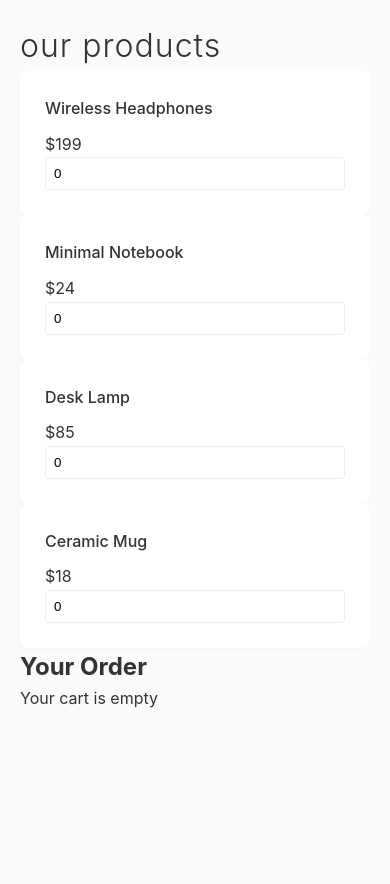
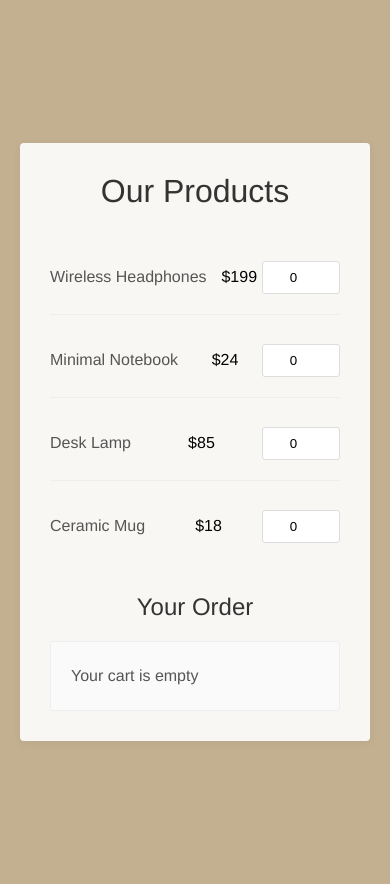
Before and after one commit to mizanozack/bymaiza, a PHP site: page / in a window 390 px wide. Before the commit the page ends 708 px from the top, so only its background shows below. Run offline with PHP 8.4, Linux system fonts and the light colour scheme.

Commit message:
Update style.css

```diff
--- a/style.css
+++ b/style.css
@@ -1,142 +1,103 @@
-:root {
-    --bg: #fafafa;
-    --text: #333;
-    --primary: #1a1a1a;
-    --secondary: #999;
-    --highlight: #000;
-    --card-bg: #fff;
+body {
+    font-family: 'Helvetica Neue', Arial, sans-serif;
+    margin: 0;
+    padding: 20px;
+    background-color: #C3B091; /* Khaki background */
+    min-height: 100vh;
+    display: flex;
+    justify-content: center;
+    align-items: center;
 }
 
-* {
-    margin: 0;
-    padding: 0;
-    box-sizing: border-box;
+.container {
+    background-color: rgba(255, 255, 255, 0.9);
+    padding: 30px;
+    border-radius: 4px;
+    width: 100%;
+    max-width: 500px;
+    box-shadow: 0 2px 10px rgba(0, 0, 0, 0.05);
 }
 
-body {
-    font-family: 'Inter', sans-serif;
-    background-color: var(--bg);
-    color: var(--text);
-    line-height: 1.6;
-    padding: 20px;
+h1, h2 {
+    text-align: center;
+    color: #333;
+    font-weight: 300;
+    margin-top: 0;
 }
 
-.app-container {
-    max-width: 1200px;
-    margin: 0 auto;
+h1 {
+    margin-bottom: 30px;
 }
 
-header {
+h2 {
+    margin-top: 30px;
+    margin-bottom: 15px;
+}
+
+.product-item {
+    padding: 12px 0;
+    margin-bottom: 8px;
     display: flex;
     justify-content: space-between;
     align-items: center;
-    margin-bottom: 40px;
-    padding-bottom: 15px;
     border-bottom: 1px solid #eee;
 }
 
-h1 {
-    font-weight: 300;
-    font-size: 2rem;
-    text-transform: lowercase;
-    letter-spacing: 1px;
-}
-
-.cart-indicator {
-    background-color: var(--highlight);
-    color: white;
-    width: 24px;
-    height: 24px;
-    border-radius: 50%;
-    display: flex;
-    align-items: center;
-    justify-content: center;
-    font-size: 0.8rem;
-}
-
-.products {
-    display: grid;
-    grid-template-columns: repeat(auto-fill, minmax(280px, 1fr));
-    gap: 20px;
-    margin-bottom: 40px;
-}
-
-.product-item {
-    background: var(--card-bg);
-    padding: 25px;
-    border-radius: 8px;
-    box-shadow: 0 2px 4px rgba(0,0,0,0.02);
-    transition: all 0.3s ease;
-}
-
-.product-item:hover {
-    box-shadow: 0 4px 12px rgba(0,0,0,0.05);
-    transform: translateY(-2px);
+.product-item:last-child {
+    border-bottom: none;
 }
 
 .product-item label {
-    display: block;
-    margin-bottom: 10px;
-    font-weight: 500;
+    margin-right: 10px;
+    color: #555;
 }
 
-.product-item input {
-    width: 100%;
+input[type="number"] {
+    width: 60px;
     padding: 8px;
-    border: 1px solid #eee;
-    border-radius: 4px;
-}
-
-.order-summary {
-    background: var(--card-bg);
-    padding: 30px;
-    border-radius: 8px;
-    box-shadow: 0 2px 4px rgba(0,0,0,0.02);
-    margin-top: 40px;
-}
-
-.order-summary h2 {
-    font-weight: 300;
-    margin-bottom: 20px;
-    text-transform: lowercase;
-    letter-spacing: 1px;
+    border: 1px solid #ddd;
+    border-radius: 3px;
+    text-align: center;
 }
 
 #place-order-btn {
+    background-color: #8B966A; /* Earthy green */
+    color: white;
+    padding: 12px 20px;
+    border: none;
+    border-radius: 3px;
+    cursor: pointer;
+    font-size: 16px;
+    display: block;
+    margin: 30px auto 0;
     width: 100%;
-    padding: 12px;
-    background-color: var(--highlight);
-    color: white;
-    border: none;
-    border-radius: 4px;
-    font-size: 1rem;
-    margin-top: 20px;
-    cursor: pointer;
-    transition: background 0.3s;
+    max-width: 200px;
+    transition: background-color 0.2s;
 }
 
 #place-order-btn:hover {
-    background-color: #333;
+    background-color: #7A8560;
 }
 
-/* Confirmation styles */
-.confirmation-view {
-    text-align: center;
-    padding: 40px 0;
+#order-summary {
+    margin-top: 20px;
+    padding: 20px;
+    border: 1px solid #eee;
+    border-radius: 3px;
+    background-color: #fafafa;
 }
 
-.confirmation-view h2 {
-    font-weight: 300;
-    margin-bottom: 20px;
+#order-summary p {
+    margin: 5px 0;
+    color: #555;
 }
 
-/* Mobile responsiveness */
-@media (max-width: 768px) {
-    .products {
-        grid-template-columns: 1fr;
-    }
+hr {
+    border: none;
+    border-top: 1px solid #eee;
+    margin: 10px 0;
+}
 
-    header {
-        margin-bottom: 20px;
-    }
+strong {
+    color: #333;
 }
```
